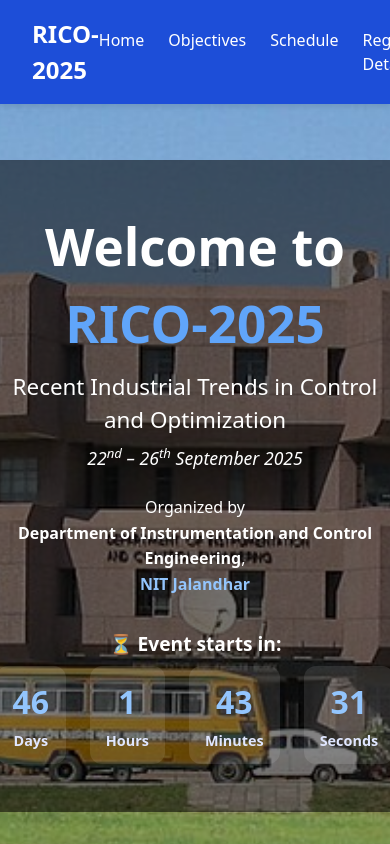
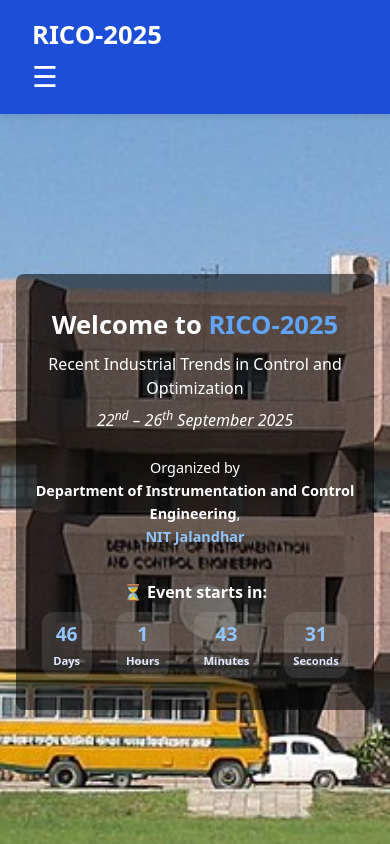
Before and after one commit to Saurabhrkt/RICO-2025, a React (Vite) app: page / in a window 390 px wide. Shown: the top 844 px of the page. Built offline with nearby package versions, Linux system fonts and the light colour scheme; the HTML template or start-up script is replaced by a standard one.

Commit message:
nav bar and other bugs

```diff
--- a/src/components/Footer/Footer.css
+++ b/src/components/Footer/Footer.css
@@ -60,3 +60,6 @@
   padding-top: 1rem;
   color: #cbd5e1;
 }
+.rico-footer a {
+  padding-top:-100px;
+}
--- a/src/components/Navbar/Navbar.css
+++ b/src/components/Navbar/Navbar.css
@@ -1,31 +1,45 @@
-/* Sticky, full-width top navbar */
+/* Base styles */
 .navbar {
   position: fixed;
   top: 0;
   width: 100%;
-  background-color: #1d4ed8; /* Blue-700 */
+  background-color: #1d4ed8; /* Blue */
   color: white;
-  display: flex;
-  justify-content: space-between;
-  align-items: center;
-  padding: 1rem 2rem;
   z-index: 999;
   box-shadow: 0 2px 6px rgba(0, 0, 0, 0.1);
 }
 
+.navbar-container {
+  max-width: 1200px;
+  margin: auto;
+  padding: 1rem 2rem;
+  display: flex;
+  justify-content: space-between;
+  align-items: center;
+}
+
 /* Branding */
 .navbar-brand {
-  font-size: 1.5rem;
+  font-size: 1.6rem;
   font-weight: 700;
 }
 
-/* Navigation links */
+/* Hamburger button */
+.menu-toggle {
+  display: none;
+  font-size: 1.8rem;
+  background: none;
+  color: white;
+  border: none;
+  cursor: pointer;
+}
+
+/* Links */
 .navbar-links {
+  display: flex;
   list-style: none;
-  display: flex;
   gap: 1.5rem;
-  margin: 0;
-  padding: 0;
+  transition: max-height 0.3s ease;
 }
 
 .navbar-links li a {
@@ -33,29 +47,60 @@
   text-decoration: none;
   font-weight: 500;
   position: relative;
-  transition: color 0.3s ease;
 }
 
 .navbar-links li a::after {
   content: "";
   position: absolute;
-  width: 0%;
+  width: 0;
   height: 2px;
+  bottom: -4px;
   left: 0;
-  bottom: -4px;
   background-color: white;
-  transition: width 0.3s ease;
-}
-
-.navbar-links li a:hover {
-  color: #c7d2fe; /* lighter blue */
+  transition: width 0.3s;
 }
 
 .navbar-links li a:hover::after {
   width: 100%;
 }
 
-/* For spacing below fixed navbar */
+/* Mobile styles */
+@media (max-width: 768px) {
+  .menu-toggle {
+    display: block;
+  }
+
+  .navbar-container {
+    flex-direction: column;
+    align-items: flex-start;
+  }
+
+  .navbar-links {
+    flex-direction: column;
+    width: 100%;
+    overflow: hidden;
+    max-height: 0;
+    padding: 0;
+  }
+
+  .navbar-links.show {
+    max-height: 500px; /* big enough to show all items */
+    padding-top: 1rem;
+  }
+
+  .navbar-links li {
+    width: 100%;
+    margin: 0.5rem 0;
+  }
+
+  .navbar-links li a {
+    padding: 0.5rem 1rem;
+    display: block;
+    width: 100%;
+  }
+}
+
+/* Push page content below fixed navbar */
 body {
-  padding-top: 64px; /* adjust if navbar height changes */
+  padding-top: 70px;
 }
--- a/src/components/Navbar/Navbar.jsx
+++ b/src/components/Navbar/Navbar.jsx
@@ -1,17 +1,27 @@
-import React from "react";
+import React, { useState } from "react";
 import "./Navbar.css";
 
 const Navbar = () => {
+  const [menuOpen, setMenuOpen] = useState(false);
+
+  const toggleMenu = () => setMenuOpen((prev) => !prev);
+  const closeMenu = () => setMenuOpen(false);
+
   return (
     <nav className="navbar">
-      <div className="navbar-brand">RICO-2025</div>
-      <ul className="navbar-links">
-        <li><a href="#home">Home</a></li>
-        <li><a href="#objectives">Objectives</a></li>
-        <li><a href="#schedule">Schedule</a></li>
-        <li><a href="#registration">Registration Details</a></li>
-        <li><a href="#contact">Contact Us</a></li>
-      </ul>
+      <div className="navbar-container">
+        <div className="navbar-brand">RICO-2025</div>
+        <button className="menu-toggle" onClick={toggleMenu}>
+          ☰
+        </button>
+        <ul className={`navbar-links ${menuOpen ? "show" : ""}`}>
+          <li><a href="#home" onClick={closeMenu}>Home</a></li>
+          <li><a href="#objectives" onClick={closeMenu}>Objectives</a></li>
+          <li><a href="#schedule" onClick={closeMenu}>Schedule</a></li>
+          <li><a href="#registration" onClick={closeMenu}>Registration</a></li>
+          <li><a href="#contact" onClick={closeMenu}>Contact</a></li>
+        </ul>
+      </div>
     </nav>
   );
 };
--- a/src/pages/Contact/Contact.css
+++ b/src/pages/Contact/Contact.css
@@ -1,16 +1,13 @@
 /* src/pages/Registration.css */
-
-.registration-container,
 .contact-container {
   max-width: 1200px;
   margin: 0 auto;
   padding: 2rem;
   background: linear-gradient(135deg, #f8fafc 0%, #e2e8f0 100%);
-  min-height: 100vh;
+  min-height: 50vh;
   position: relative;
 }
 
-.registration-title,
 .contact-title {
   text-align: center;
   font-size: 2.8rem;
@@ -23,7 +20,6 @@
   text-shadow: 0 2px 4px rgba(0, 0, 0, 0.1);
 }
 
-.registration-card,
 .contact-card {
   background: linear-gradient(135deg, #ffffff 0%, #f8fafc 100%);
   max-width: 700px;
@@ -37,14 +33,12 @@
   overflow: hidden;
 }
 
-.registration-card:hover,
 .contact-card:hover {
   transform: translateY(-5px);
   box-shadow: 0 20px 40px rgba(0, 0, 0, 0.15);
   border-color: #3b82f6;
 }
 
-.registration-card::before,
 .contact-card::before {
   content: '';
   position: absolute;
@@ -54,35 +48,6 @@
   height: 4px;
   background: linear-gradient(90deg, #3b82f6, #8b5cf6, #06b6d4);
 }
-
-.registration-table {
-  width: 100%;
-  border-collapse: collapse;
-  margin-bottom: 1.5rem;
-}
-
-.registration-table thead {
-  background-color: #e0ecff;
-}
-
-.registration-table th,
-.registration-table td {
-  padding: 0.75rem 1rem;
-  border: 1px solid #cbd5e1;
-  text-align: left;
-  font-size: 1rem;
-}
-
-.registration-table tbody tr:hover {
-  background-color: #f1f5f9;
-}
-
-.registration-note {
-  font-size: 0.95rem;
-  color: #374151;
-  margin-top: 1rem;
-}
-
 .contact-list {
   list-style-type: disc;
   margin-left: 1.5rem;
@@ -93,7 +58,6 @@
 }
 
 /* Floating bubble animation for contact/registration headers */
-.registration-container::before,
 .contact-container::before {
   content: '';
   position: absolute;
@@ -107,8 +71,6 @@
   animation: float 6s ease-in-out infinite;
   z-index: 0;
 }
-
-.registration-container::after,
 .contact-container::after {
   content: '';
   position: absolute;
@@ -127,3 +89,12 @@
   0%, 100% { transform: translateY(0px); }
   50% { transform: translateY(-20px); }
 }
+@media
+(max-width: 768px) {
+  #contact {
+  padding-top: 60px;
+  margin-top: -60px;
+  position: relative;
+  z-index: -3;
+}
+}
--- a/src/pages/Home/Home.css
+++ b/src/pages/Home/Home.css
@@ -133,3 +133,86 @@
     opacity: 1;
   }
 }
+
+@media (max-width: 768px) {
+  .overlay {
+    padding: 2rem 1.2rem;
+    border-radius: 0.5rem;
+  }
+
+  .home-title {
+    font-size: 2rem;
+  }
+
+  .home-subtitle {
+    font-size: 1.1rem;
+  }
+
+  .home-date {
+    font-size: 1rem;
+  }
+
+  .home-org {
+    font-size: 0.95rem;
+  }
+
+  .countdown h3 {
+    font-size: 1rem;
+  }
+
+  .timer {
+    flex-wrap: wrap;
+    gap: 1rem;
+    font-size: 1rem;
+  }
+
+  .timer div {
+    min-width: 60px;
+    padding: 0.6rem 0.75rem;
+  }
+
+  .timer div span {
+    font-size: 1.5rem;
+  }
+
+  .timer div p {
+    font-size: 0.8rem;
+  }
+  #home {
+    padding-top: -40px;
+    position: relative;
+    z-index: 3;
+  }
+}
+
+@media (max-width: 480px) {
+  .home-title {
+    font-size: 1.6rem;
+  }
+
+  .home-subtitle {
+    font-size: 1rem;
+  }
+
+  .home-org {
+    font-size: 0.9rem;
+  }
+
+  .timer {
+    justify-content: space-around;
+    gap: 0.75rem;
+  }
+
+  .timer div {
+    min-width: 50px;
+    padding: 0.5rem 0.6rem;
+  }
+
+  .timer div span {
+    font-size: 1.2rem;
+  }
+
+  .timer div p {
+    font-size: 0.7rem;
+  }
+}
--- a/src/pages/Objectives/Objectives.css
+++ b/src/pages/Objectives/Objectives.css
@@ -218,3 +218,11 @@
   0%, 100% { transform: translateY(0px); }
   50% { transform: translateY(-20px); }
 }
+@media (max-width: 768px) {
+#objectives {
+  padding-top: 60px;
+  margin-top: -60px;
+  position: relative;
+  z-index: 2;
+}
+}
--- a/src/pages/Registration/Registration.css
+++ b/src/pages/Registration/Registration.css
@@ -4,7 +4,7 @@
   margin: 0 auto;
   padding: 2rem;
   background: linear-gradient(135deg, #f8fafc 0%, #e2e8f0 100%);
-  min-height: 100vh;
+  min-height: 50vh;
   position: relative;
 }
 
@@ -92,7 +92,6 @@
   animation: float 6s ease-in-out infinite;
   z-index: 0;
 }
-
 .registration-container::after{
   content: '';
   position: absolute;
@@ -106,7 +105,14 @@
   animation: float 8s ease-in-out infinite reverse;
   z-index: 0;
 }
-
+@media (max-width: 768px) {
+  #registration {
+  padding-top: 80px;
+  margin-top: -60px;
+  z-index: -1;
+  padding-bottom:50px;
+}
+}
 @keyframes float {
   0%, 100% { transform: translateY(0px); }
   50% { transform: translateY(-20px); }
--- a/src/pages/Schedule/Schedule.css
+++ b/src/pages/Schedule/Schedule.css
@@ -294,3 +294,49 @@
   0%, 100% { transform: translateY(0px); }
   50% { transform: translateY(-20px); }
 }
+@media (max-width: 480px) {
+  .timeline-card {
+    padding: 1rem;
+  }
+}
+@media (max-width: 480px) {
+  .schedule-subtitle {
+    font-size: 1rem;
+    line-height: 1.5;
+  }
+
+  .schedule-dates {
+    font-size: 1rem;
+    padding: 0.6rem 1.5rem;
+  }
+}
+@media (max-width: 480px) {
+  .schedule-subtitle {
+    font-size: 1rem;
+    line-height: 1.5;
+  }
+
+  .schedule-dates {
+    font-size: 1rem;
+    padding: 0.6rem 1.5rem;
+  }
+}
+.speaker-tag {
+  word-break: break-word;
+  text-align: center;
+}
+@media (max-width: 480px) {
+  .timeline-item {
+    animation: none !important;
+    opacity: 1 !important;
+    transform: none !important;
+  }
+}
+@media (max-width: 768px) {
+#schedule {
+  padding-top: 80px;
+  margin-top: -60px;
+  z-index: 1;
+
+}
+}
--- a/src/pages/Schedule/Schedule.jsx
+++ b/src/pages/Schedule/Schedule.jsx
@@ -116,15 +116,18 @@
         ))}
       </div>
 
-      <div className="text-center mt-12">
-        <div className="inline-block bg-gradient-to-r from-blue-50 to-purple-50 p-6 rounded-2xl border border-blue-200">
-          <h3 className="text-xl font-bold text-blue-800 mb-2">🎯 What to Expect</h3>
-          <p className="text-blue-700 max-w-2xl mx-auto">
-            Interactive sessions, networking opportunities, hands-on workshops,
-            and insights from leading experts in Control Systems and Optimization
-          </p>
-        </div>
-      </div>
+      <section id="expect" className="relative pt-[120px] -mt-[120px]">
+  <div className="text-center mt-12 px-4">
+    <div className="inline-block w-full max-w-xl bg-gradient-to-r from-blue-50 to-purple-50 p-6 sm:p-8 rounded-2xl border border-blue-200 shadow-md">
+      <h3 className="text-lg sm:text-xl font-bold text-blue-800 mb-2">🎯 What to Expect</h3>
+      <p className="text-sm sm:text-base text-blue-700">
+        Interactive sessions, networking opportunities, hands-on workshops,
+        and insights from leading experts in Control Systems and Optimization.
+      </p>
+    </div>
+  </div>
+</section>
+
     </div>
   );
 };
```
